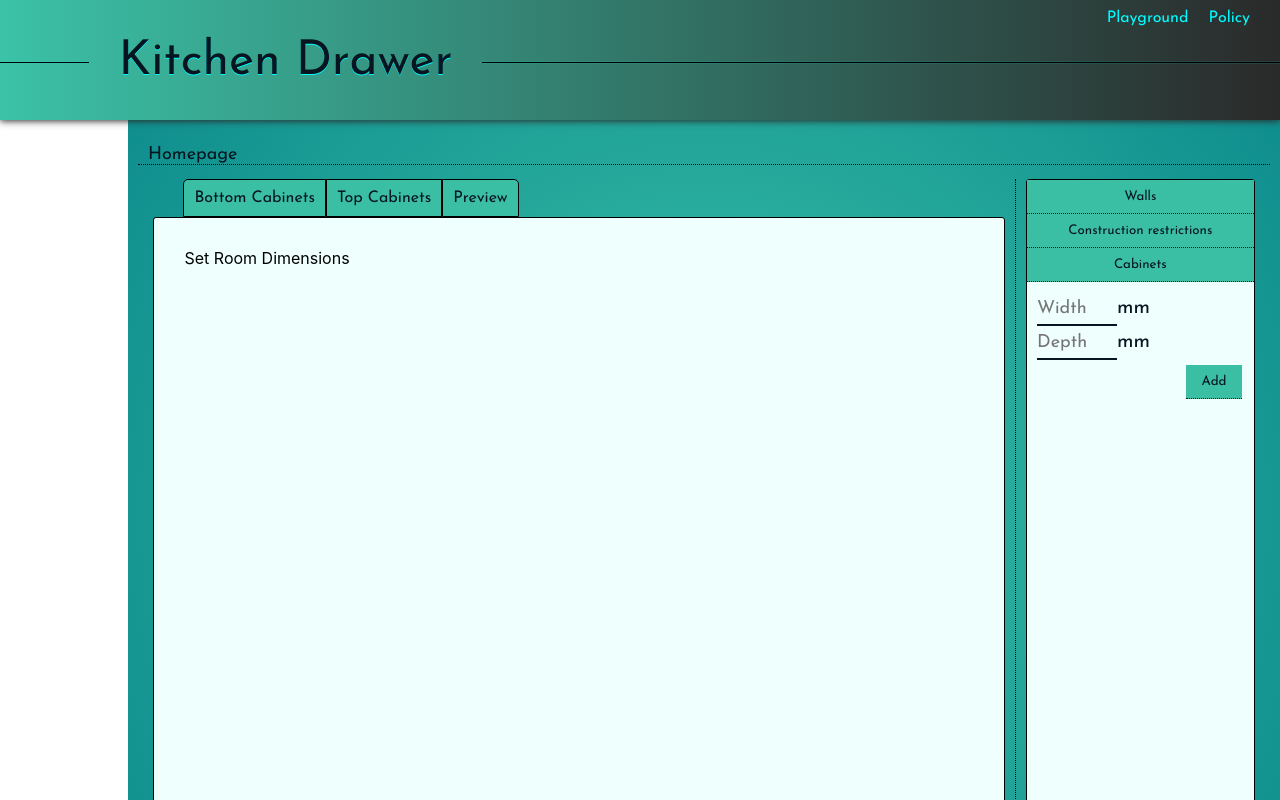
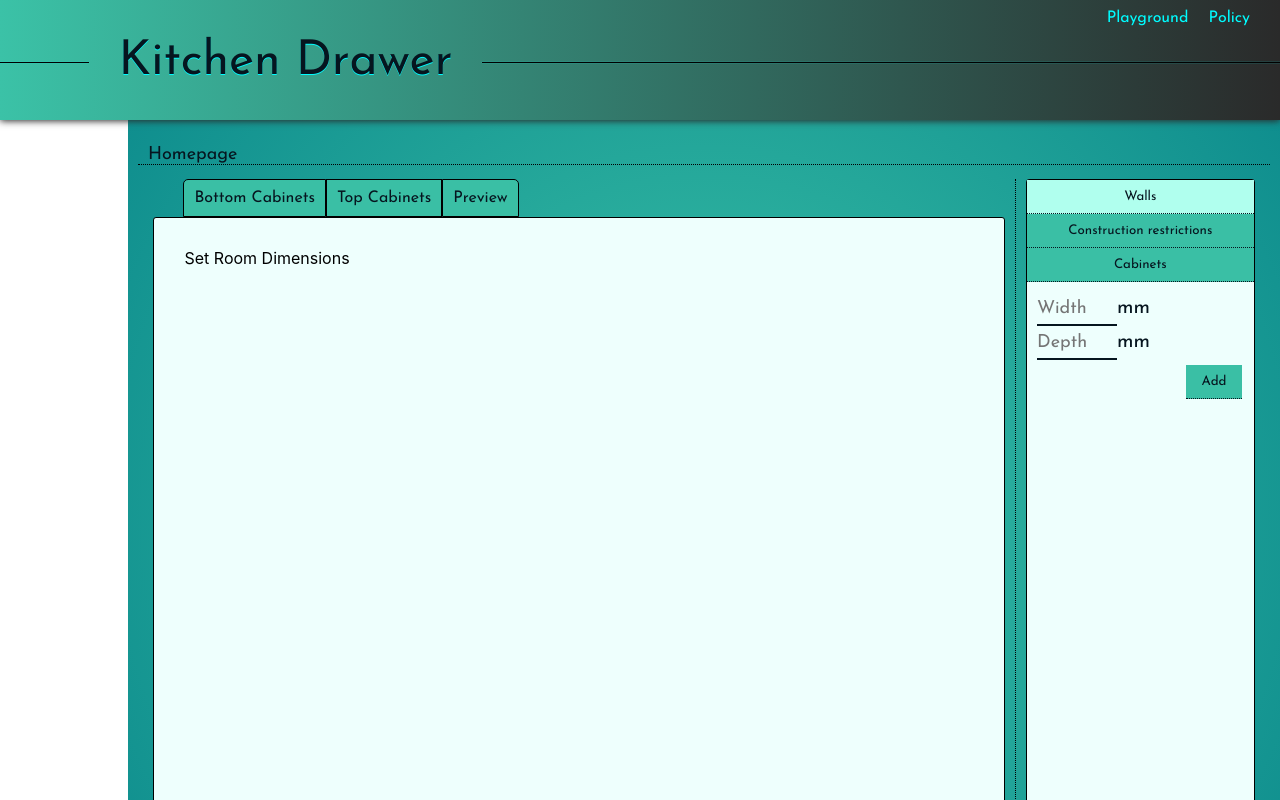
Before and after one commit to PaweLewoniewski/kitchendrawer, a React (Create React App) app: page / in a window 1280 px wide. Shown: the top 800 px of the page. Built offline with nearby package versions, Linux system fonts and the light colour scheme.

Commit message:
btn_active

```diff
--- a/src/App.css
+++ b/src/App.css
@@ -27,3 +27,11 @@
   transition: 0.3s ease-in-out;
   background: #b0ffee;
 }
+
+.activeCabin {
+  background:rgb(255, 200, 0) !important;
+}
+
+.activePanelBtn {
+background:#B0FFEE !important;
+}
--- a/src/assets/ActionBtn/ActionBtn.tsx
+++ b/src/assets/ActionBtn/ActionBtn.tsx
@@ -1,14 +1,16 @@
 import styled from "styled-components";
 
 interface ActionBtnProps {
-    btnName: string;
+    btnName?: string;
     onClick?:() => void;
+    active?:string;
 }
 
-const ActionBtn = ({ btnName, onClick }: ActionBtnProps) => {
+const ActionBtn = ({ btnName, onClick , active}: ActionBtnProps) => {
+  console.log(active)
     return (
         <Contener>
-            <Btn onClick={onClick} >{btnName}</Btn>
+            <Btn onClick={onClick} className={btnName === active ? 'activePanelBtn' : ''}>{btnName}</Btn>
         </Contener>
     );
 };
@@ -19,7 +21,7 @@ const Contener = styled.div`
   width:100%;
 `;
 
-const Btn = styled.button`
+const Btn = styled.button<ActionBtnProps>`
   border:none;
   border-bottom:1px dotted #06151f;
   color:#06151f;
--- a/src/playground/cabinetBox.tsx
+++ b/src/playground/cabinetBox.tsx
@@ -1,5 +1,7 @@
+import { useState } from "react";
 import styled from "styled-components";
-import { useAppDispatch } from "../store/reducer";
+import { useAppDispatch, useAppSelector } from "../store/reducer";
+import { RootState } from "../store/store";
 import { Cabinets } from "../store/types";
 
 interface ElementsData {
@@ -10,19 +12,21 @@ interface ElementsData {
 const CabinetBox = ({ elementsData }: ElementsData) => {
 
     const dispatch = useAppDispatch();
+    const { currentTarget } = useAppSelector((store: RootState) => store.multiReducers.localDataReducer);
+
     const removeElement = (item: any) => {
         dispatch({ type: "CURRENT_TARGET", payload: item });
     }
 
     return (
         <>
-            {elementsData && elementsData.length > 0 ? elementsData.map((item: Cabinets, index) =>
+            {elementsData && elementsData.length > 0 ? elementsData.map((item: Cabinets) =>
             (
                 <CabinBox key={item.id} cabinWidth={item.cabinWidth} cabinDepth={item.cabinDepth}
-                    onClick={() => removeElement(item)}>
+                    onClick={(e) => removeElement(item)} className={currentTarget === item ? "activeCabin" : undefined}>
                     <DimensionsBoxLines />
                     <DimensionsBoxNames>
-                        <DimensionText>{item.cabinWidth} i:{index}</DimensionText>
+                        <DimensionText>{item.cabinWidth}</DimensionText>
                     </DimensionsBoxNames>
                 </CabinBox>
             )) : ''}
@@ -42,7 +46,7 @@ const CabinBox = styled.div<Cabinets>`
     align-items:center;
     justify-content:center;
     position:relative;
-    background:#f4f4f4;
+    background:lightblue;
     margin:0px 1px;
     transition:0.3s ease-in-out;
     cursor:pointer;
@@ -106,7 +110,7 @@ const DimensionText = styled.p`
 // `;
 
 
-
+   /* background: ${(props) => (props.active ? "lightblue" : "orange")}; */
 
 // const Room = styled.div<RoomData>`
 //     width:${props => props.roomWidth !== 0 ? `${props.roomWidth}px` : '0px'};
--- a/src/playground/previewView.tsx
+++ b/src/playground/previewView.tsx
@@ -5,7 +5,6 @@ import { useAppDispatch, useAppSelector } from "../store/reducer";
 import { RootState } from "../store/store";
 import { RoomData } from "../store/types";
 import CabinetBox from "./cabinetBox";
-//import CabinetBox from "./cabinetBox";
 import RestrictionBox from "./restrictionBox";
 
 const PreviewView = () => {
--- a/src/views/homepage.tsx
+++ b/src/views/homepage.tsx
@@ -11,6 +11,7 @@ const HomePage = () => {
 
 
     const [panel, setPanel] = useState<string>('walls');
+    const [active, setActive] = useState<string>('Walls');
 
     const usePanel = (panel: string) => {
         switch (panel) {
@@ -39,9 +40,9 @@ const HomePage = () => {
                 </PlaygroundBoxContener>
                 <PlaygroundActions>
                     <ActionButtonsBox>
-                        <ActionBtn btnName={'Walls'} onClick={() => setPanel('walls')} />
-                        <ActionBtn btnName={'Construction restrictions'} onClick={() => setPanel('restrictions')} />
-                        <ActionBtn btnName={'Cabinets'} onClick={() => setPanel('cabinets')} />
+                        <ActionBtn active={active} btnName={'Walls'} onClick={() => {setPanel('walls');setActive('Walls')}} />
+                        <ActionBtn active={active} btnName={'Construction restrictions'} onClick={() => {setPanel('restrictions');setActive('Construction restrictions')}} />
+                        <ActionBtn  active={active} btnName={'Cabinets'} onClick={() => {setPanel('cabinets');setActive('Cabinets')}} />
                     </ActionButtonsBox>
                     <PanelButtonsResults>
                         {usePanel(panel)}
```
